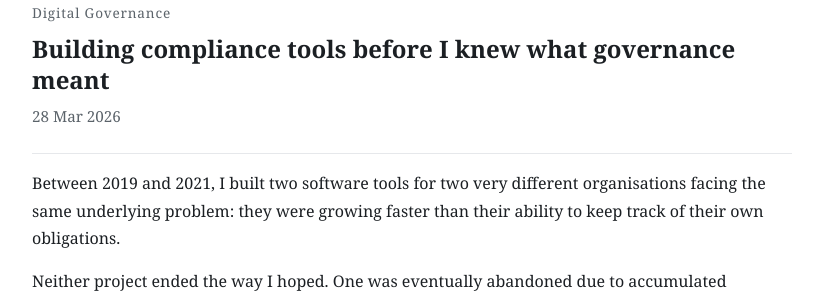
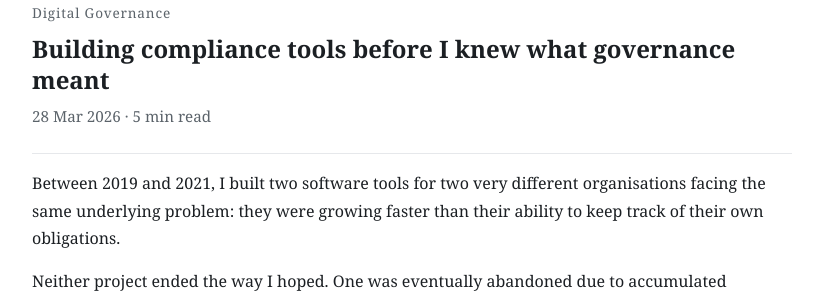
Before and after one commit to ale-saglia/insight, a Jekyll site: the page built from src/digital-governance/build-compliance-tool-before-i-know-compliance.md, in a window 1280 px wide and 900 px high. Shown: the part 184-483 px from the top of the window, without its empty margins (228-1050 px from the left). Built offline with Jekyll 4.4.1, drawn with Linux system fonts in a browser that asks for light colours.

Commit message:
fix(article): calculate and display reading time in article metadata

```diff
--- a/_layouts/article.html
+++ b/_layouts/article.html
@@ -29,7 +29,10 @@ layout: default
     {% endif %}
     <h1>{{ page.title }}</h1>
     {% if page.created %}
-      <p class="article-meta">{{ page.created | date: "%d %b %Y" }}</p>
+      {% assign words = content | number_of_words %}
+      {% assign reading_time = words | divided_by: 200 %}
+      {% if reading_time == 0 %}{% assign reading_time = 1 %}{% endif %}
+      <p class="article-meta">{{ page.created | date: "%d %b %Y" }} · {{ reading_time }} min read</p>
     {% endif %}
   </header>
 
```
